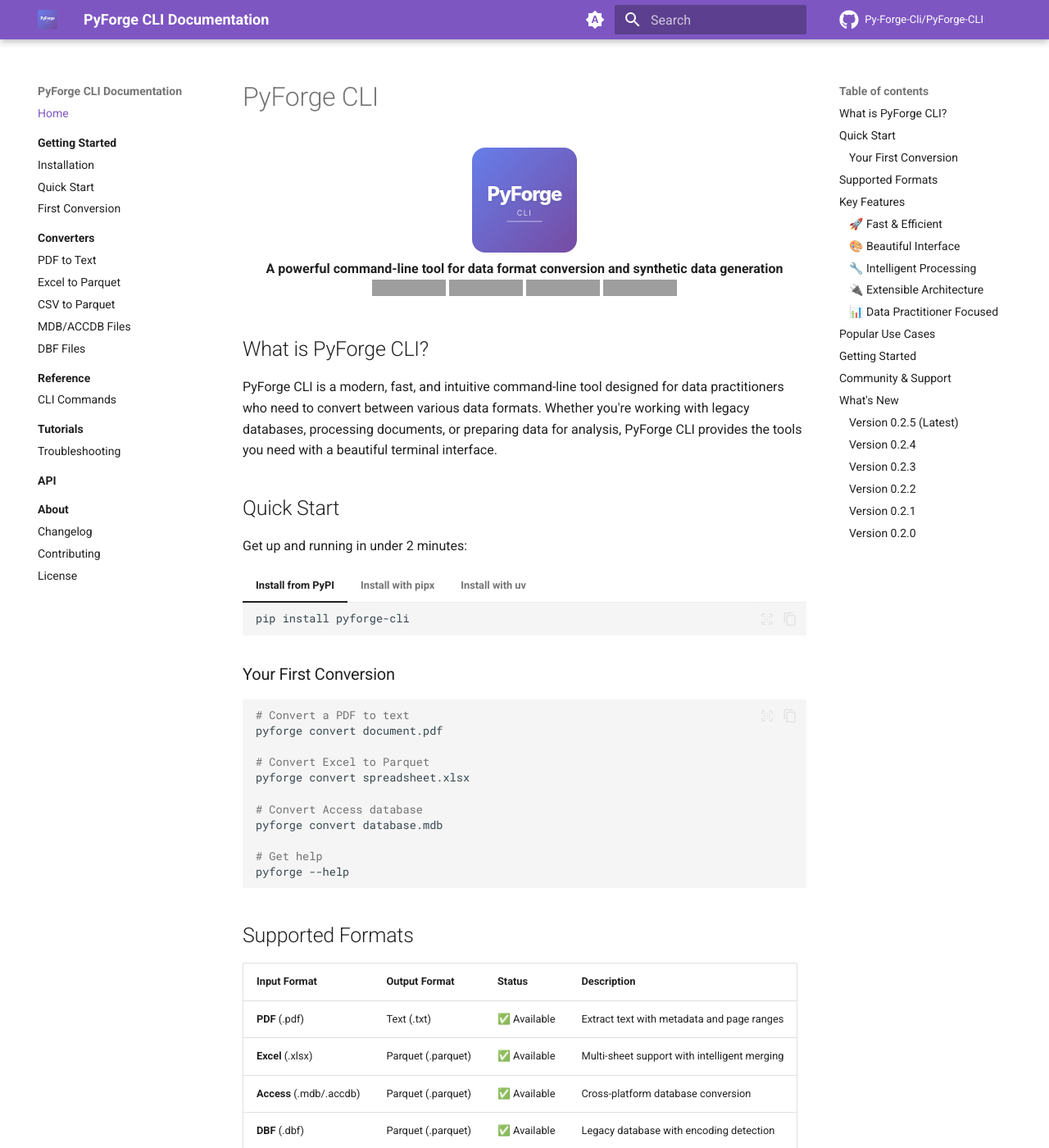
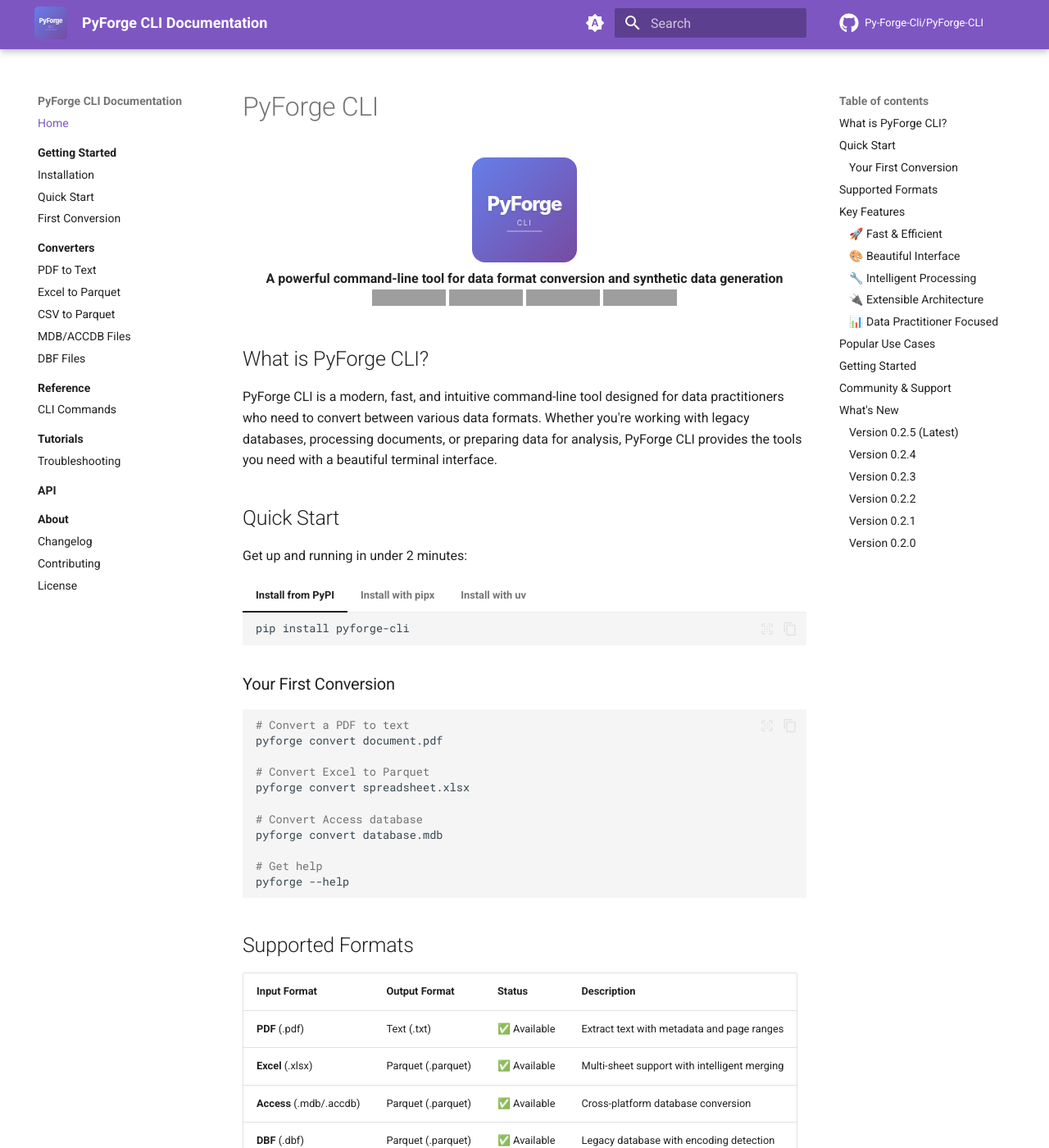
Before and after one commit to Py-Forge-Cli/PyForge-CLI, an MkDocs documentation site: the page built from docs/index.md, in a window 1280 px wide and 1400 px high. Shown: the whole window at 82% size. Built offline with MkDocs 1.6.1 and Material for MkDocs 9.7.7, drawn with Linux system fonts in a browser that asks for light colours; comment, search, counter and statistics services are not loaded; the version menu is left out; grey boxes are pictures that could not be loaded.

Commit message:
Increase PyForge logo size in documentation header for better visibility
- Add custom CSS to increase header logo size from default ~24px to 40px
- Configure MkDocs to use extra.css for custom styling
- Improve logo visibility in Material theme navigation header
- Ensure proper alignment with header text and navigation elements
- Maintain responsive design and accessibility

The logo will now be 50% larger and much more visible in the header bar.

```diff
--- /dev/null
+++ b/docs/stylesheets/extra.css
@@ -0,0 +1,42 @@
+/* Custom styling for PyForge CLI documentation */
+
+/* Increase logo size in header navigation */
+.md-header__button.md-logo {
+  width: auto !important;
+  height: auto !important;
+  padding: 0.2rem !important;
+}
+
+.md-header__button.md-logo img,
+.md-header__button.md-logo svg {
+  width: 40px !important;
+  height: 40px !important;
+  max-width: 40px !important;
+  max-height: 40px !important;
+}
+
+/* Alternative selector for logo in case structure differs */
+.md-logo img,
+.md-logo svg {
+  width: 40px !important;
+  height: 40px !important;
+  max-width: 40px !important;
+  max-height: 40px !important;
+}
+
+/* Ensure logo is visible with proper contrast */
+.md-header .md-logo {
+  opacity: 1 !important;
+  filter: none !important;
+}
+
+/* Adjust header height if needed to accommodate larger logo */
+.md-header {
+  min-height: 3rem !important;
+}
+
+/* Make sure text next to logo aligns properly */
+.md-header__title {
+  line-height: 2.4rem !important;
+  margin-left: 0.5rem !important;
+}
--- a/mkdocs.yml
+++ b/mkdocs.yml
@@ -59,6 +59,9 @@
   version:
     provider: mike
     default: latest
+
+extra_css:
+  - stylesheets/extra.css
 
 plugins:
   - search:
```
